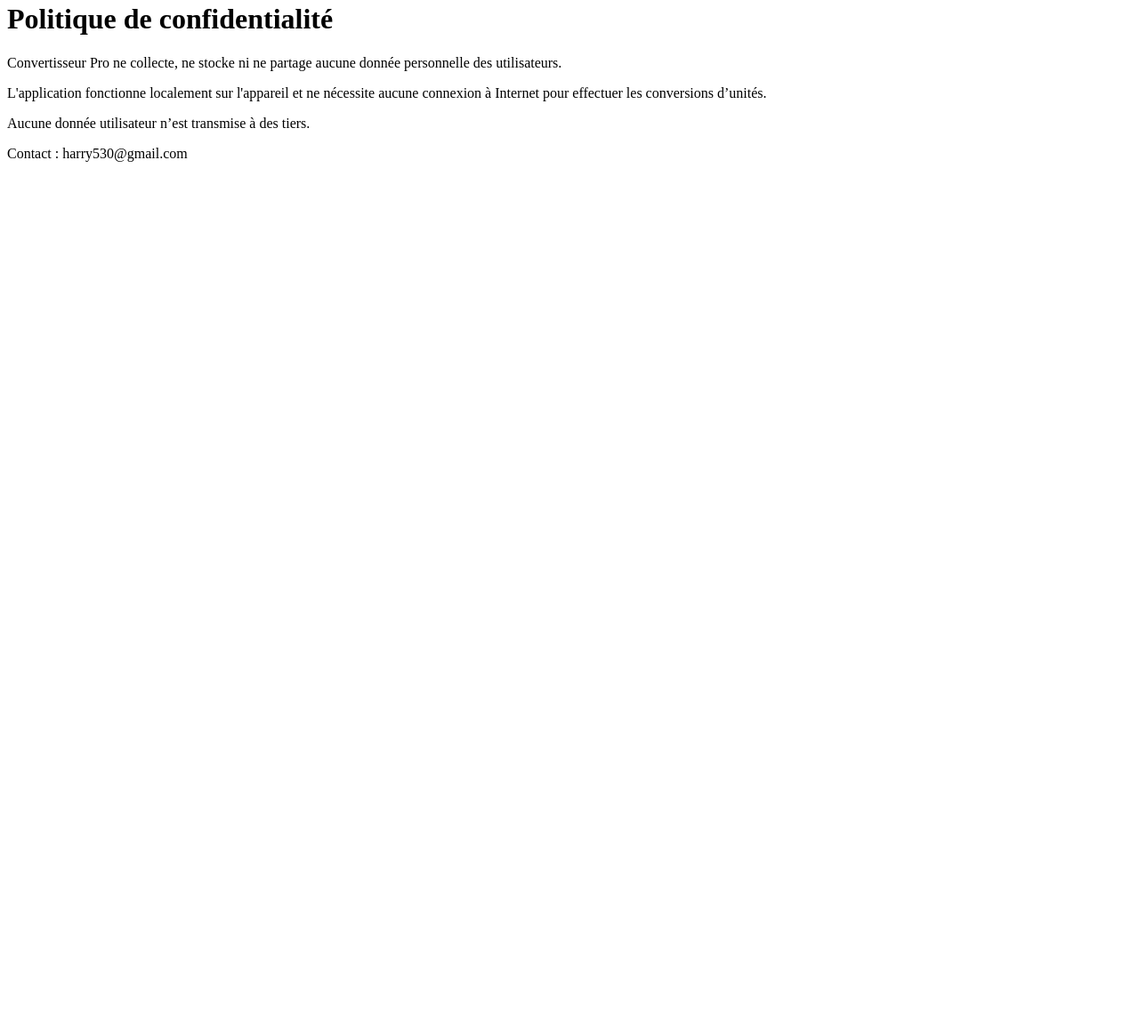
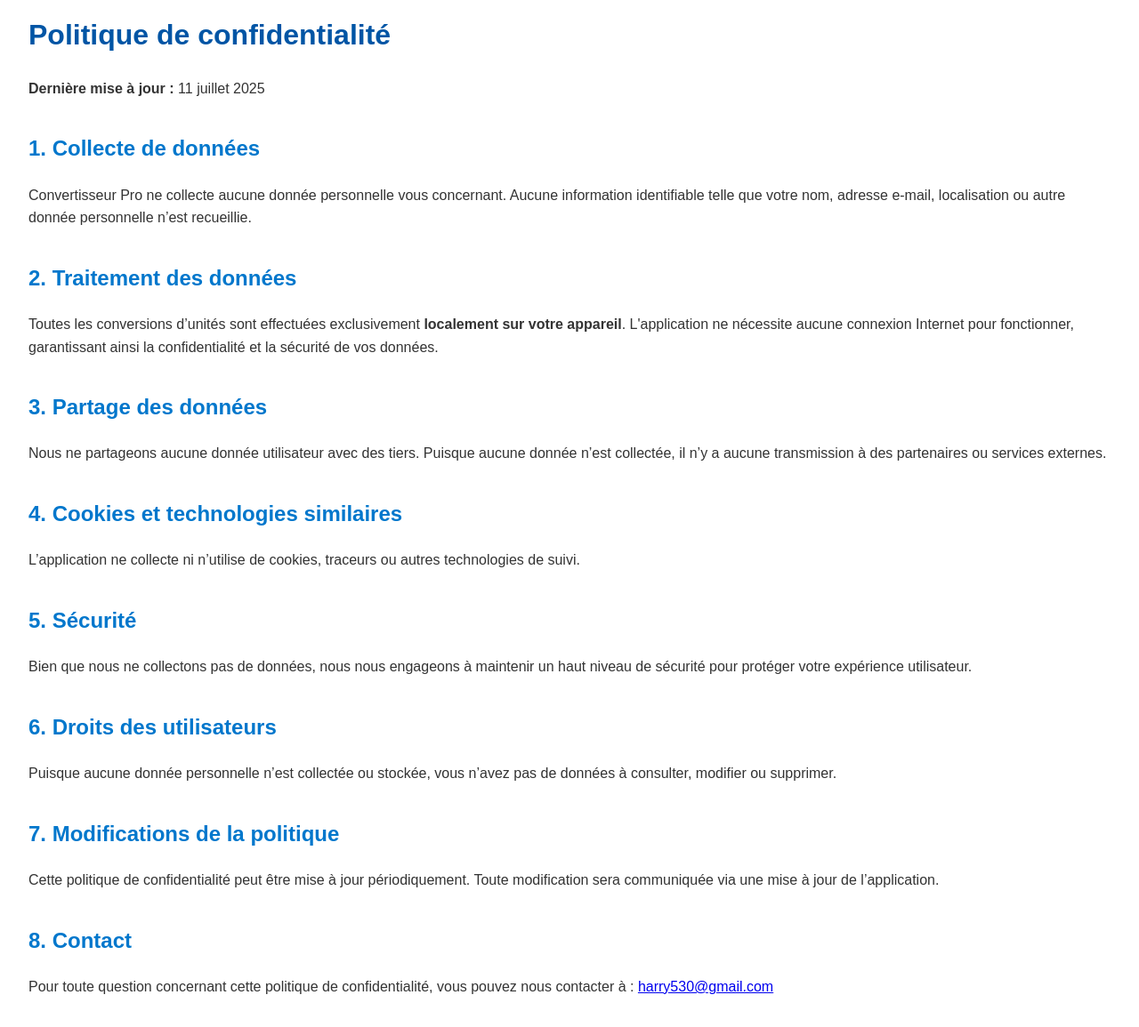
Before and after one commit to harry530/privacy-policy, a plain HTML site: page index.html in a window 1280 px wide. Shown: the part 18-1173 px from the top of the page at 89% size. Before the commit the page ends 800 px from the top, so only its background shows below. Drawn offline with Linux system fonts and the light colour scheme.

Commit message:
Update index.html
3rd commit

```diff
--- a/index.html
+++ b/index.html
@@ -3,18 +3,68 @@
 <head>
   <meta charset="UTF-8" />
   <title>Politique de confidentialité - Convertisseur Pro</title>
+  <style>
+    body {
+      font-family: Arial, sans-serif;
+      margin: 2em;
+      line-height: 1.6;
+      color: #333;
+    }
+    h1 {
+      color: #0055a5;
+    }
+    h2 {
+      color: #0077cc;
+      margin-top: 1.5em;
+    }
+    p {
+      margin-top: 0.8em;
+    }
+  </style>
 </head>
 <body>
   <h1>Politique de confidentialité</h1>
+
+  <p><strong>Dernière mise à jour :</strong> 11 juillet 2025</p>
+
+  <h2>1. Collecte de données</h2>
   <p>
-    Convertisseur Pro ne collecte, ne stocke ni ne partage aucune donnée personnelle des utilisateurs.
+    Convertisseur Pro ne collecte aucune donnée personnelle vous concernant. Aucune information identifiable telle que votre nom, adresse e-mail, localisation ou autre donnée personnelle n’est recueillie.
   </p>
+
+  <h2>2. Traitement des données</h2>
   <p>
-    L'application fonctionne localement sur l'appareil et ne nécessite aucune connexion à Internet pour effectuer les conversions d’unités.
+    Toutes les conversions d’unités sont effectuées exclusivement <strong>localement sur votre appareil</strong>. L'application ne nécessite aucune connexion Internet pour fonctionner, garantissant ainsi la confidentialité et la sécurité de vos données.
   </p>
+
+  <h2>3. Partage des données</h2>
   <p>
-    Aucune donnée utilisateur n’est transmise à des tiers.
+    Nous ne partageons aucune donnée utilisateur avec des tiers. Puisque aucune donnée n’est collectée, il n’y a aucune transmission à des partenaires ou services externes.
   </p>
-  <p>Contact : harry530@gmail.com</p>
+
+  <h2>4. Cookies et technologies similaires</h2>
+  <p>
+    L’application ne collecte ni n’utilise de cookies, traceurs ou autres technologies de suivi.
+  </p>
+
+  <h2>5. Sécurité</h2>
+  <p>
+    Bien que nous ne collectons pas de données, nous nous engageons à maintenir un haut niveau de sécurité pour protéger votre expérience utilisateur.
+  </p>
+
+  <h2>6. Droits des utilisateurs</h2>
+  <p>
+    Puisque aucune donnée personnelle n’est collectée ou stockée, vous n’avez pas de données à consulter, modifier ou supprimer.
+  </p>
+
+  <h2>7. Modifications de la politique</h2>
+  <p>
+    Cette politique de confidentialité peut être mise à jour périodiquement. Toute modification sera communiquée via une mise à jour de l’application.
+  </p>
+
+  <h2>8. Contact</h2>
+  <p>
+    Pour toute question concernant cette politique de confidentialité, vous pouvez nous contacter à : <a href="mailto:harry530@gmail.com">harry530@gmail.com</a>
+  </p>
 </body>
 </html>
```
